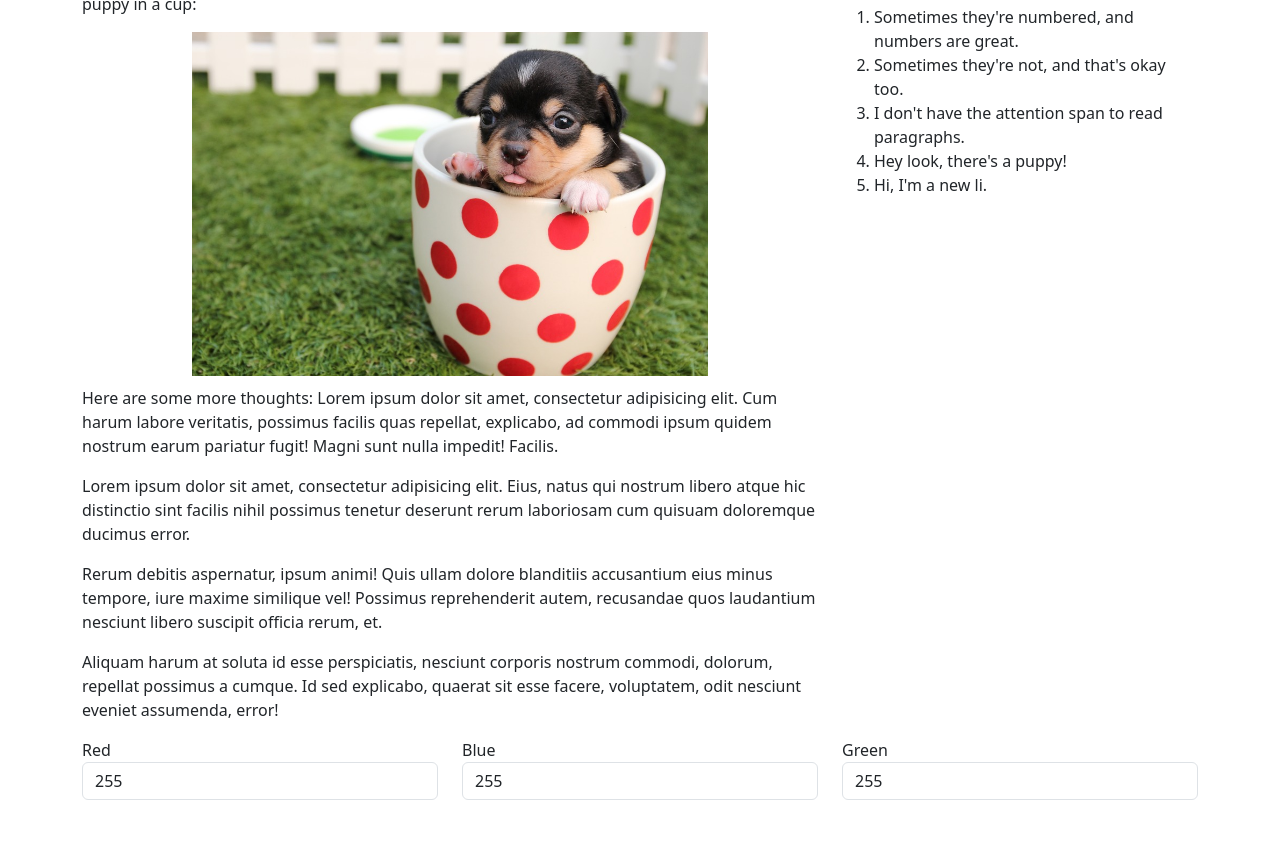
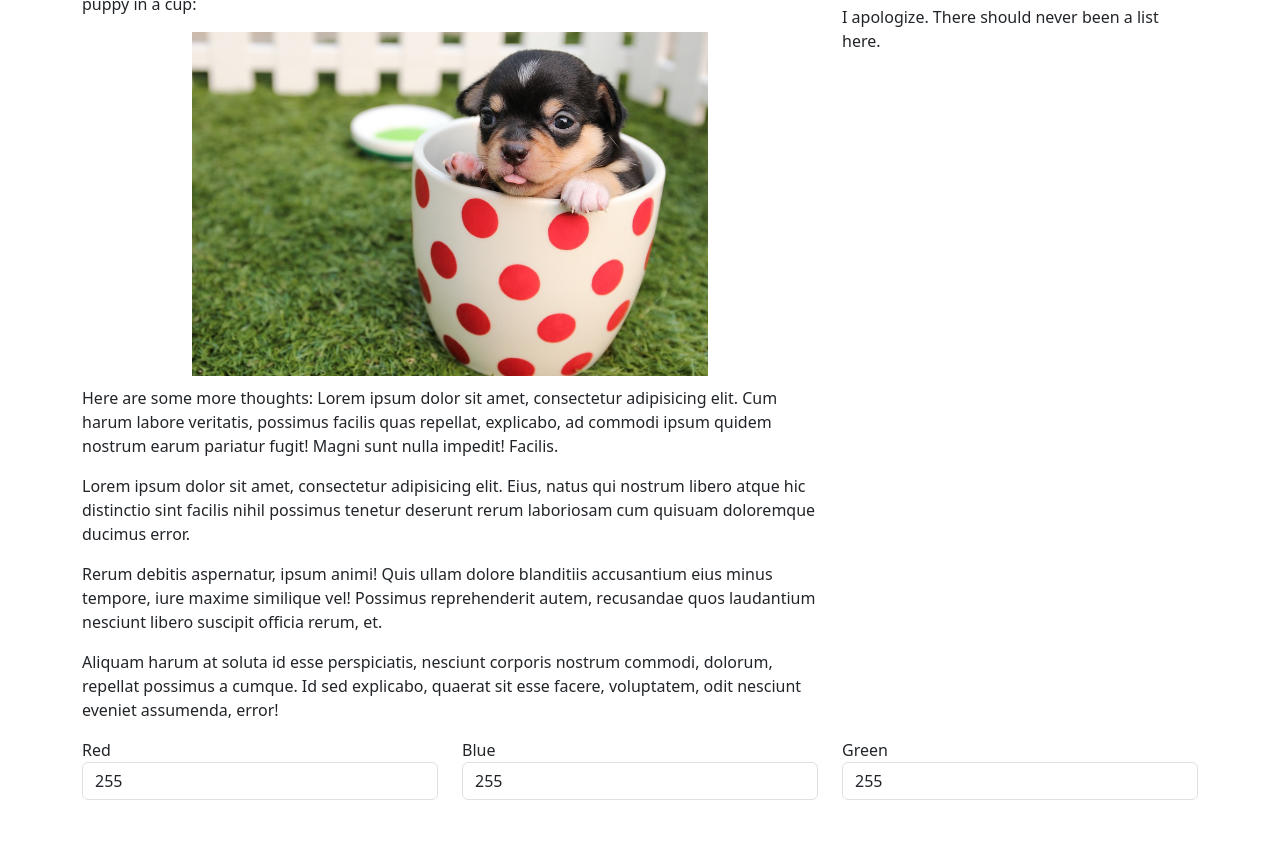
Before and after one commit to jim-francis/jquery-dom-exercise, a plain HTML site: page index.html in a window 1280 px wide. Shown: the part 77-925 px from the top of the page. Drawn offline with nearby package versions, Linux system fonts and the light colour scheme.

Commit message:
Remove ol add p

```diff
--- a/index.html
+++ b/index.html
@@ -81,6 +81,8 @@
       return Math.floor(Math.random() * 100) + 1
     });
     $("<li>Hi, I'm a new li.</li>").appendTo('ol');
+    $('ol').remove();
+    $('h4').after('<p>I apologize. There should never been a list here.</p>');
   </script>
 </body>
 
```
